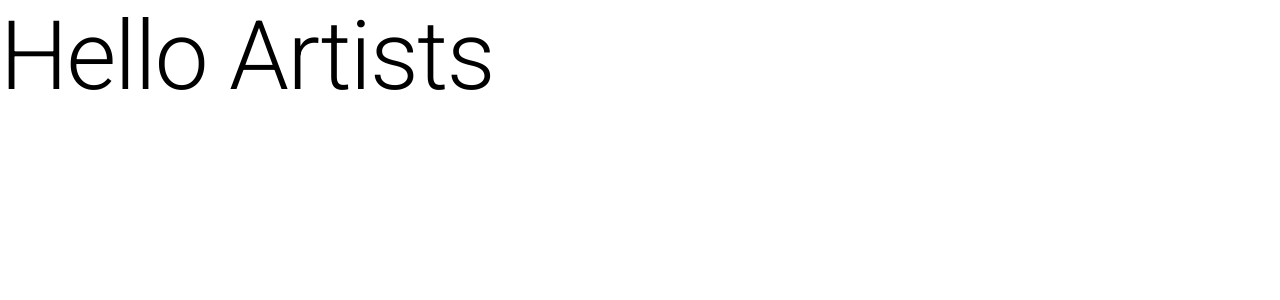
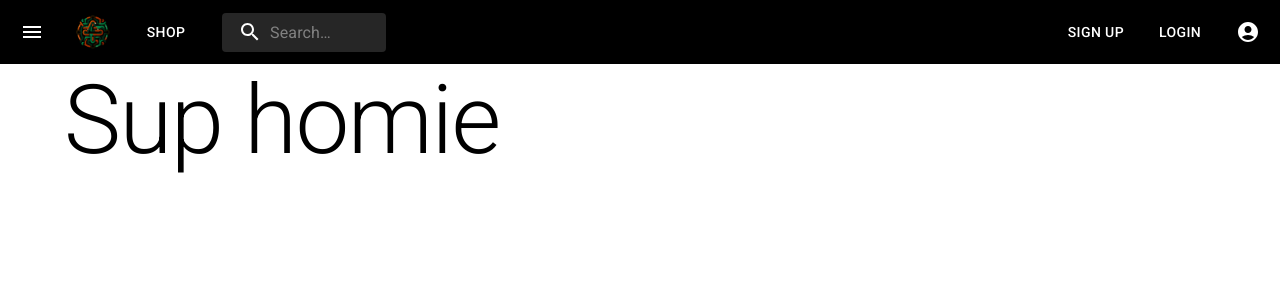
Before and after one commit to Naoldaba/ArtistryNexus, a React (Create React App) app in the folder frontend/: page / in a window 1280 px wide. Shown: the top 300 px of the page. Built offline with nearby package versions, Linux system fonts and the light colour scheme.

Commit message:
add home screen and appbar

```diff
--- a/frontend/src/App.js
+++ b/frontend/src/App.js
@@ -1,10 +1,20 @@
 import Typography from '@mui/material/Typography'
+import {BrowserRouter as Router, Route, Routes } from 'react-router-dom'
+import Home from './pages/Home';
+import Navbar from './components/Navbar';
+import Layout from './components/Layout';
 
 function App() {
   return (
-    <div className="App">
-      <Typography variant="h1" color="initial"> Hello Artists</Typography>
-    </div>
+    <Router>
+      <Routes>
+        <Route element={<Layout />}>
+          <Route path='/' element={<Home />} />
+
+        </Route>
+
+      </Routes>
+    </Router>
   );
 }
 
--- /dev/null
+++ b/frontend/src/components/Layout.js
@@ -0,0 +1,13 @@
+import { Outlet } from "react-router-dom"
+import Navbar from "./Navbar"
+
+const Layout = () => {
+  return (
+    <div>
+        <Navbar />
+        <Outlet></Outlet>
+    </div>
+  )
+}
+
+export default Layout
--- /dev/null
+++ b/frontend/src/components/Navbar.js
@@ -0,0 +1,173 @@
+
+import React, { useState } from 'react';
+import AppBar from '@mui/material/AppBar';
+import Toolbar from '@mui/material/Toolbar';
+import IconButton from '@mui/material/IconButton';
+import InputBase from '@mui/material/InputBase';
+import Button from '@mui/material/Button';
+import Drawer from '@mui/material/Drawer';
+import List from '@mui/material/List';
+import ListItem from '@mui/material/ListItem';
+import ListItemIcon from '@mui/material/ListItemIcon';
+import ListItemText from '@mui/material/ListItemText';
+import Divider from '@mui/material/Divider';
+import HomeIcon from '@mui/icons-material/Home';
+import ContactMailIcon from '@mui/icons-material/ContactMail';
+import InfoIcon from '@mui/icons-material/Info';
+import MenuIcon from '@mui/icons-material/Menu';
+import SearchIcon from '@mui/icons-material/Search';
+import AccountCircle from '@mui/icons-material/AccountCircle';
+import { styled, alpha } from '@mui/material/styles';
+import { Box } from '@mui/material';
+import logo from '../resources/images/artistryNexusLogo.png'
+
+const Search = styled('div')(({ theme }) => ({
+  position: 'relative',
+  borderRadius: theme.shape.borderRadius,
+  backgroundColor: alpha(theme.palette.common.white, 0.15),
+  '&:hover': {
+    backgroundColor: alpha(theme.palette.common.white, 0.25),
+  },
+  marginLeft: theme.spacing(2),
+  width: '100%',
+  [theme.breakpoints.up('sm')]: {
+    marginLeft: theme.spacing(3),
+    width: 'auto',
+  },
+}));
+
+const SearchIconWrapper = styled('div')(({ theme }) => ({
+  padding: theme.spacing(0, 2),
+  height: '100%',
+  position: 'absolute',
+  pointerEvents: 'none',
+  display: 'flex',
+  alignItems: 'center',
+  justifyContent: 'center',
+}));
+
+const StyledInputBase = styled(InputBase)(({ theme }) => ({
+  color: 'inherit',
+  '& .MuiInputBase-input': {
+    padding: theme.spacing(1, 1, 1, 0),
+    paddingLeft: `calc(1em + ${theme.spacing(4)})`,
+    transition: theme.transitions.create('width'),
+    width: '100%',
+    [theme.breakpoints.up('sm')]: {
+      width: '12ch',
+      '&:focus': {
+        width: '20ch',
+      },
+    },
+  },
+}));
+
+const StyledAppBar = styled(AppBar)({
+  backgroundColor: 'black',
+  elevation: 0,
+});
+
+const StyledButton = styled(Button)(({ theme }) => ({
+  marginLeft: theme.spacing(2),
+  color: 'white',
+  '&:hover': {
+    color: 'purple',
+    backgroundColor: 'transparent',
+  },
+}));
+
+const StyledDrawer = styled(Drawer)({
+  '& .MuiDrawer-paper': {
+    backgroundColor: 'black',
+    marginTop: '64px',
+    width: '20%',
+    paddingTop: '10px'
+
+  },
+});
+
+const Navbar = () => {
+  const [drawerOpen, setDrawerOpen] = useState(false);
+
+  const toggleDrawer = () => {
+    setDrawerOpen(!drawerOpen);
+  };
+
+  const drawer = (
+    <Box>
+    <List>
+      <ListItem button>
+        <ListItemIcon><HomeIcon style={{ color: 'white' }} /></ListItemIcon>
+        <ListItemText primary="Home" style={{ color: 'white' }} />
+      </ListItem>
+      <Divider style={{ backgroundColor: 'gray' }} />
+      <ListItem button>
+        <ListItemIcon><ContactMailIcon style={{ color: 'white' }} /></ListItemIcon>
+        <ListItemText primary="Contact Us" style={{ color: 'white' }} />
+      </ListItem>
+      <Divider style={{ backgroundColor: 'gray' }} />
+      <ListItem button>
+        <ListItemIcon><InfoIcon style={{ color: 'white' }} /></ListItemIcon>
+        <ListItemText primary="About" style={{ color: 'white' }} />
+      </ListItem>
+    </List>
+  </Box>
+  )
+
+  return (
+    <>
+      <StyledAppBar position="static" elevation={0}>
+        <Toolbar>
+          <IconButton
+            edge="start"
+            color="inherit"
+            aria-label="open drawer"
+            sx={{ marginRight: 2 }}
+            onClick={toggleDrawer}
+          >
+            <MenuIcon />
+          </IconButton>
+          <Box
+            component="img"
+            sx={{
+                width: '50px',
+                objectFit: 'cover',
+            }}
+            alt={"logo"}
+            src={logo}
+            />
+          <StyledButton color="inherit">Shop</StyledButton>
+          <Search>
+            <SearchIconWrapper>
+              <SearchIcon />
+            </SearchIconWrapper>
+            <StyledInputBase
+              placeholder="Search…"
+              inputProps={{ 'aria-label': 'search' }}
+            />
+          </Search>
+          <div style={{ flexGrow: 1 }} />
+          <StyledButton color="inherit">Sign Up</StyledButton>
+          <StyledButton color="inherit">Login</StyledButton>
+          <IconButton
+            edge="end"
+            color="inherit"
+            sx={{ marginLeft: 2 }}
+          >
+            <AccountCircle />
+          </IconButton>
+        </Toolbar>
+      </StyledAppBar>
+      <StyledDrawer
+        anchor="left"
+        open={drawerOpen}
+        onClose={toggleDrawer}
+        variant="temporary"
+      >
+        {drawer}
+      </StyledDrawer>
+    </>
+  );
+};
+
+export default Navbar;
--- a/frontend/src/index.js
+++ b/frontend/src/index.js
@@ -2,7 +2,6 @@ import React from 'react';
 import ReactDOM from 'react-dom/client';
 import './index.css';
 import App from './App';
-import reportWebVitals from './reportWebVitals';
 
 import '@fontsource/roboto/300.css';
 import '@fontsource/roboto/400.css';
@@ -16,8 +15,3 @@ root.render(
     <App />
   </React.StrictMode>
 );
-
-// If you want to start measuring performance in your app, pass a function
-// to log results (for example: reportWebVitals(console.log))
-// or send to an analytics endpoint. Learn more: https://bit.ly/CRA-vitals
-reportWebVitals();
--- /dev/null
+++ b/frontend/src/pages/Home.js
@@ -0,0 +1,12 @@
+import { Container, Typography } from "@mui/material";
+import Navbar from "../components/Navbar";
+
+const Home = () => {
+    return (
+        <Container>
+           <Typography variant="h1" color="initial">Sup homie</Typography>
+        </Container>
+    );
+}
+
+export default Home;
--- a/frontend/src/reportWebVitals.js
+++ /dev/null
@@ -1,13 +0,0 @@
-const reportWebVitals = onPerfEntry => {
-  if (onPerfEntry && onPerfEntry instanceof Function) {
-    import('web-vitals').then(({ getCLS, getFID, getFCP, getLCP, getTTFB }) => {
-      getCLS(onPerfEntry);
-      getFID(onPerfEntry);
-      getFCP(onPerfEntry);
-      getLCP(onPerfEntry);
-      getTTFB(onPerfEntry);
-    });
-  }
-};
-
-export default reportWebVitals;
```
Also changed, not shown: frontend/src/setupTests.js (deleted, +0 -5 lines), frontend/src/pages/Login.js (added), frontend/src/pages/Signup.js (added), frontend/src/resources/images/artistryNexusLogo.png (added), 1 other file (tests, documents, lock files or other folders).
